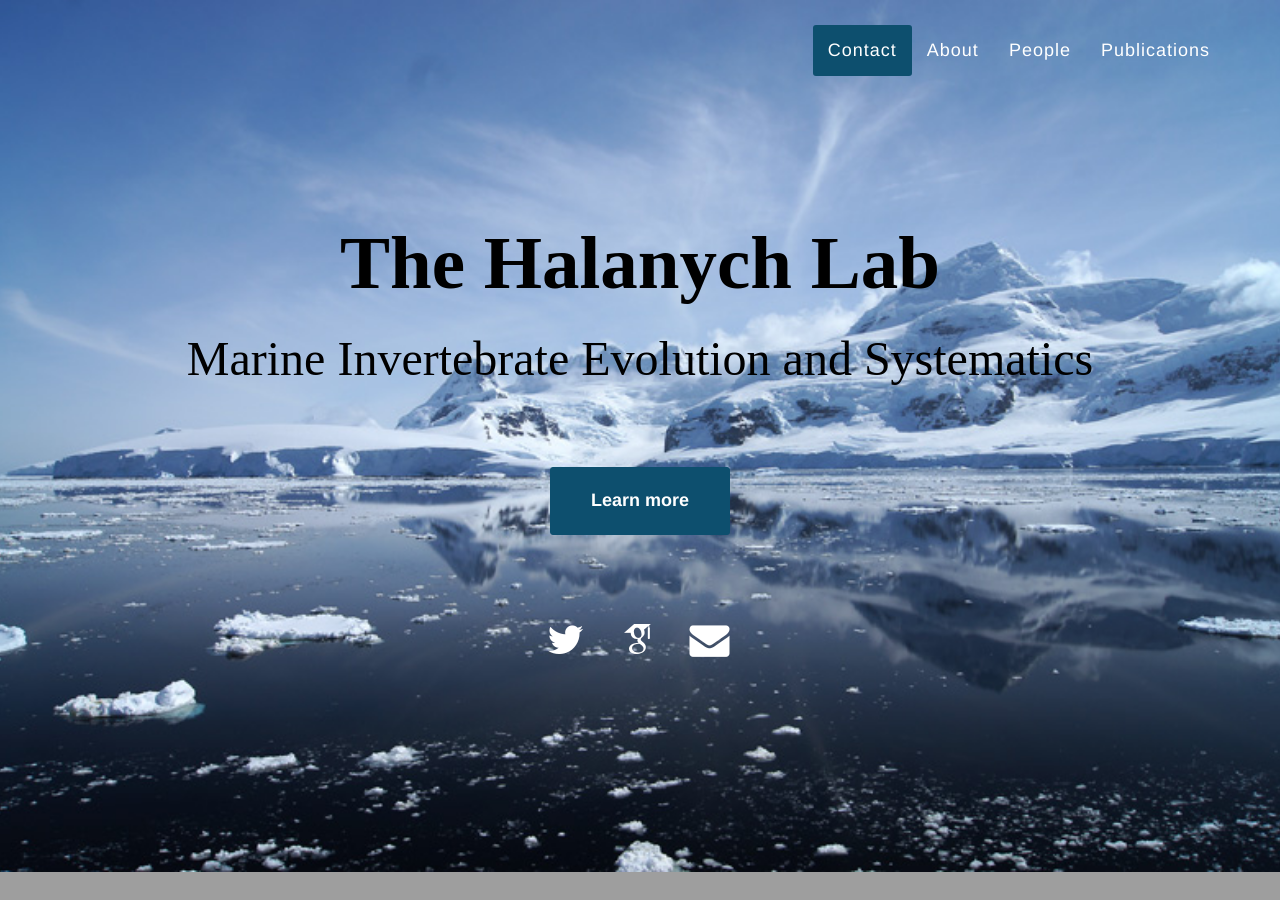
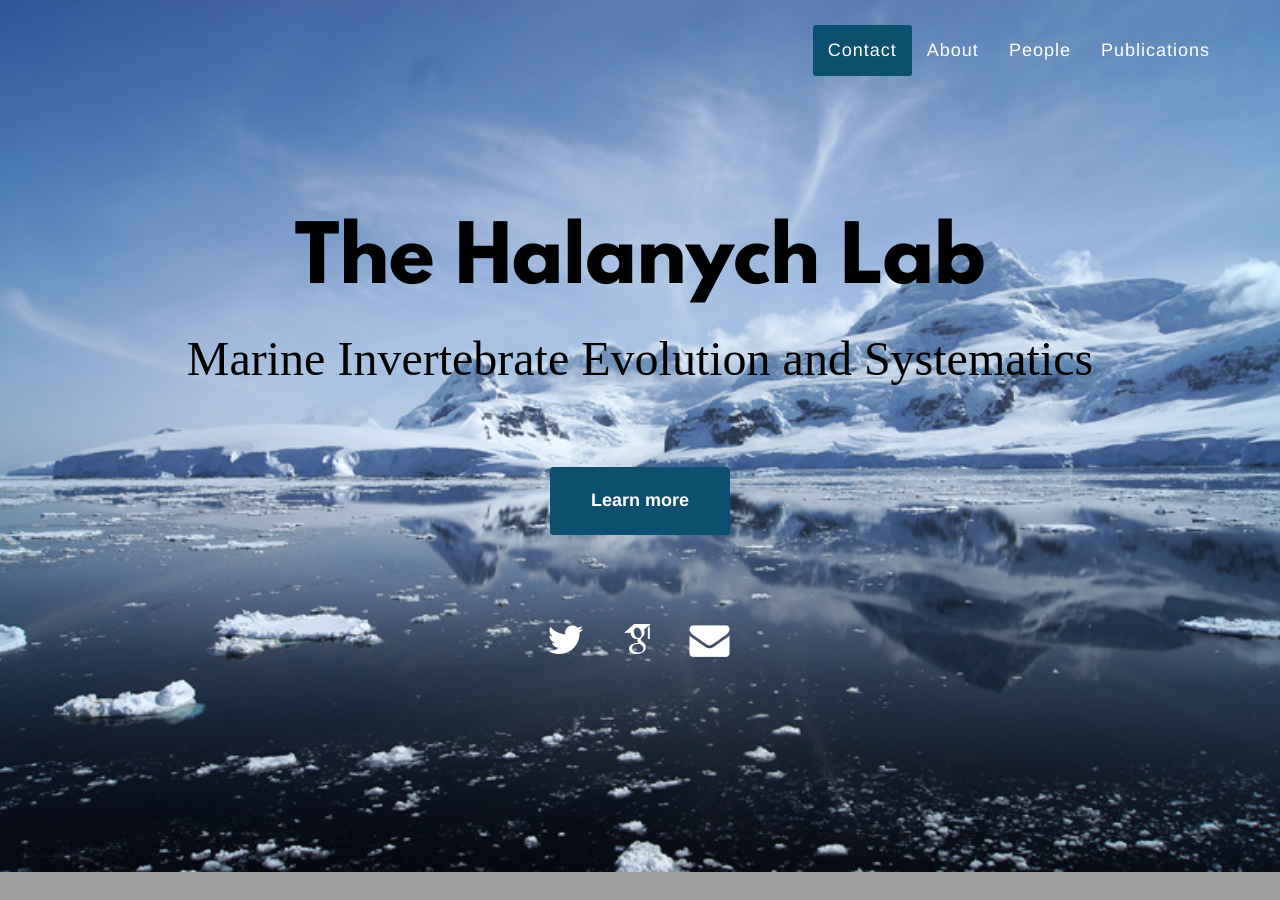
Before and after one commit to KyleTDavid/KyleTDavidWebsite, a Jekyll site: the page built from index.md, in a window 1280 px wide and 900 px high. Built offline with Jekyll 4.4.1, drawn with Linux system fonts in a browser that asks for light colours; nearby versions of some CDN libraries; some web fonts are replaced; grey boxes are pictures that could not be loaded.

Commit message:
Pointing to font files

```diff
--- a/_sass/agency.scss
+++ b/_sass/agency.scss
@@ -5,12 +5,12 @@
 
 @font-face {
     font-family: 'LeagueSpartan';
-    src: url('leaguespartan-bold.eot');
-    src: url('leaguespartan-bold.eot?#iefix') format('embedded-opentype'),
-         url('leaguespartan-bold.woff2') format('woff2'),
-         url('leaguespartan-bold.woff') format('woff'),
-         url('leaguespartan-bold.ttf') format('truetype'),
-         url('leaguespartan-bold.svg#league_spartanbold') format('svg');
+    src: url('../assets/fonts/leaguespartan-bold.eot');
+    src: url('../assets/fonts/leaguespartan-bold.eot?#iefix') format('embedded-opentype'),
+         url('../assets/fonts/leaguespartan-bold.woff2') format('woff2'),
+         url('../assets/fonts/leaguespartan-bold.woff') format('woff'),
+         url('../assets/fonts/leaguespartan-bold.ttf') format('truetype'),
+         url('../assets/fonts/leaguespartan-bold.svg#league_spartanbold') format('svg');
     font-weight: bold;
     font-style: normal;
 }
```
